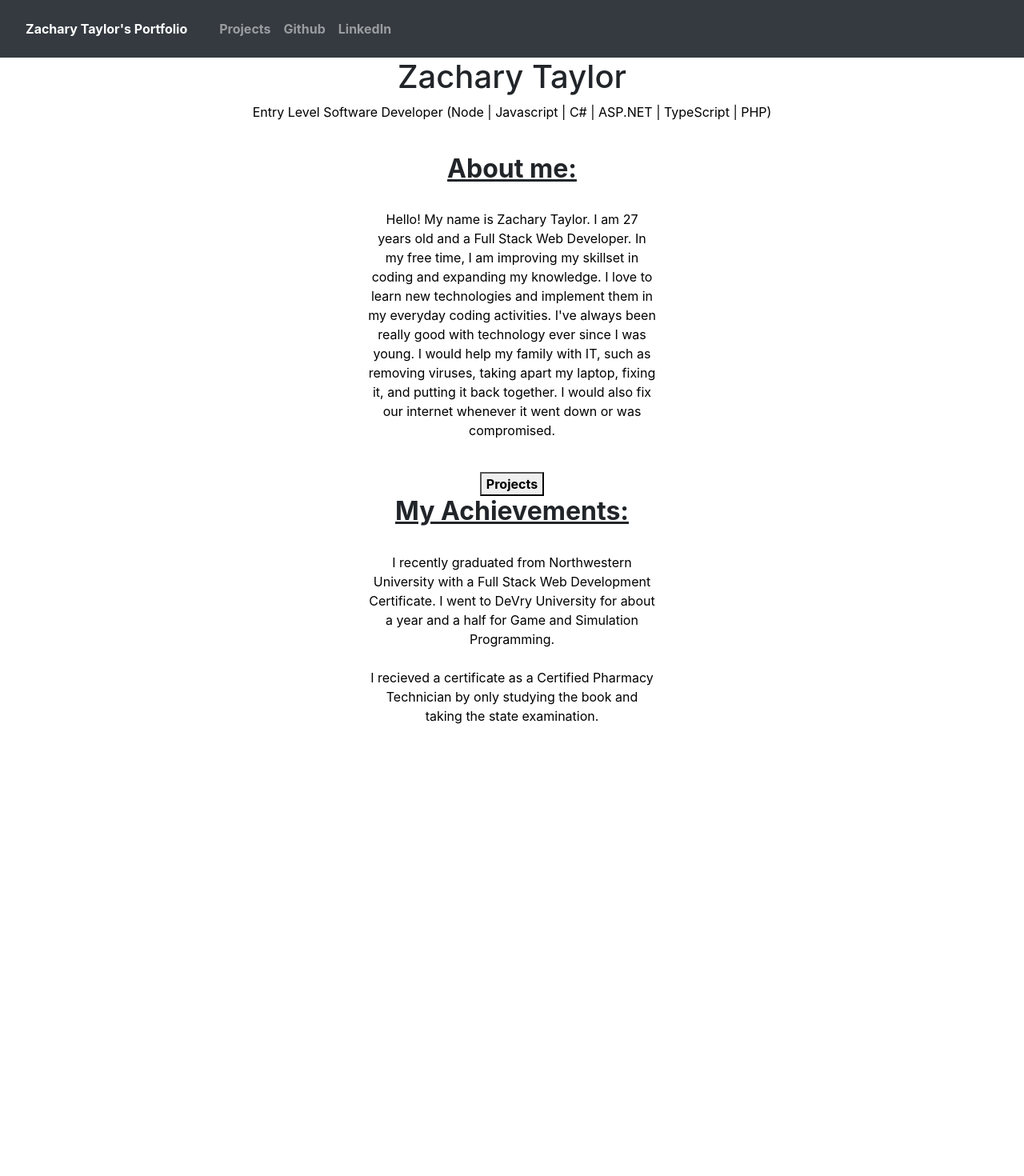
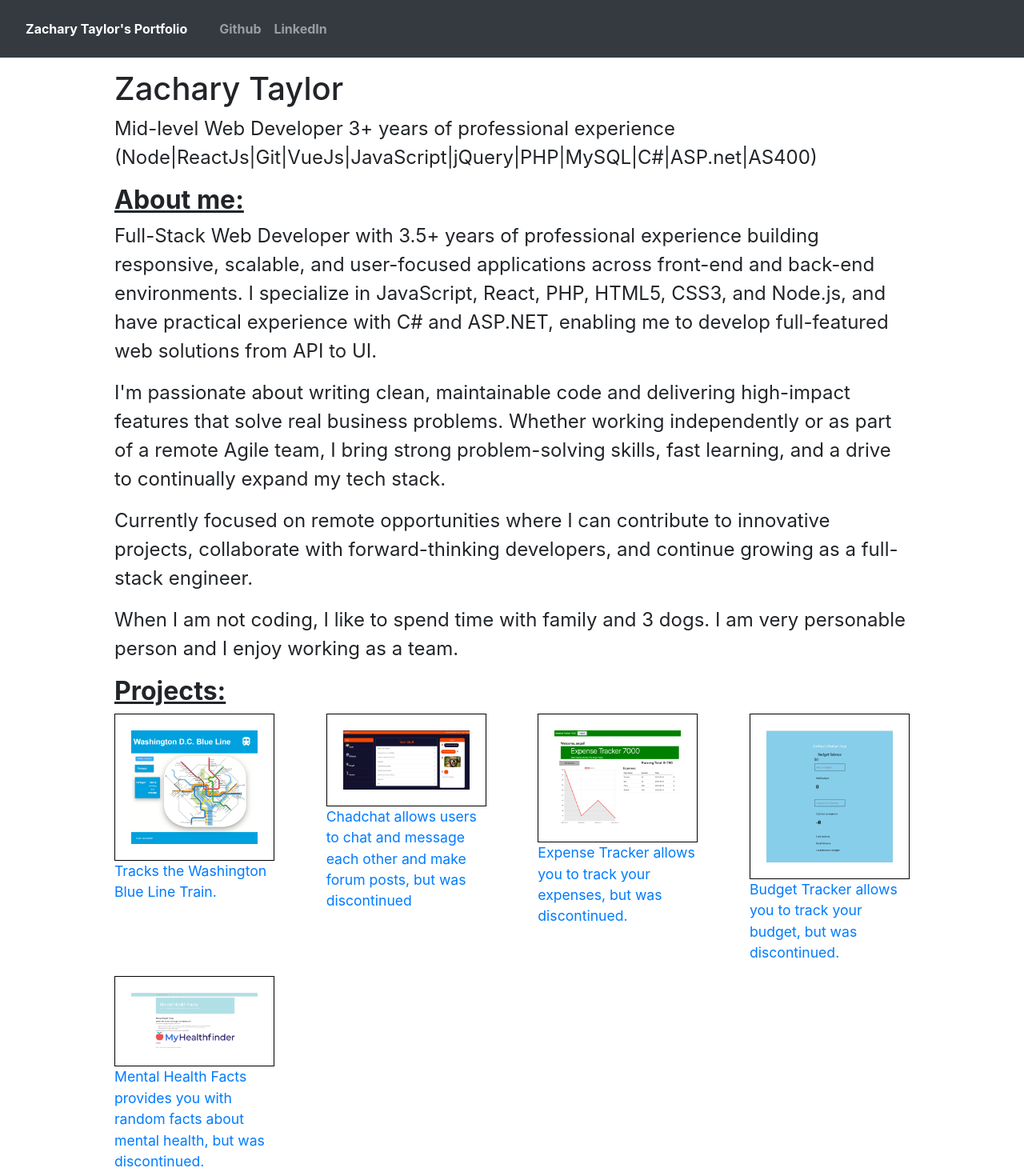
Before and after one commit to taylor67469/portfolio, a React (Create React App) app: page /#/ in a window 1280 px wide. Shown: the top 1470 px of the page at 80% size. Before the commit the page ends 923 px from the top, so only its background shows below. Built offline with nearby package versions, Linux system fonts and the light colour scheme.

Commit message:
Fixed portfolio.

```diff
--- a/src/components/homepage/homepage.css
+++ b/src/components/homepage/homepage.css
@@ -4,17 +4,9 @@
 .title{
     text-decoration: underline;
     font-weight: bold;
-    padding-left:20px;
-    padding-right: 20px;
+    text-align: left;
 }
-.box{
-    margin-left: auto;
-    margin-right:auto;
-    width: 400px;
-    padding-left:20px;
-    padding-right: 20px;
 
-}
 @media screen and (max-width: 600px) {
     .box {
         width: 300px;;
@@ -23,7 +15,52 @@
 .portfolioB{
 font-weight: bold;
 }
-h1, p{
-    padding-left:20px;
-    padding-right: 20px;
+
+.port-name{
+    text-align: left;
 }
+.port-cont{
+    padding:15px;
+    width:80%;
+    margin-left:auto;
+    margin-right: auto;
+    text-align: left;
+}
+p{
+    text-align: left;
+    font-size: 1.5em;
+
+  word-wrap: break-word;     /* For old browsers */
+  overflow-wrap: break-word; /* For modern browsers */
+  white-space: normal;       /* Make sure wrapping is allowed */
+}
+.project-cont{
+    display:flex;
+    flex-direction: row;
+    justify-content: space-between;
+    flex-wrap: wrap;
+}
+.blue{
+    display:flex;
+    flex-direction: column;
+
+}
+.proj-img{
+    width:200px;
+    height:100%;
+}
+.project-desc{
+    width:200px;
+    font-size: 1.1em;
+}
+.project-desc, .proj-img{
+    text-align: left;
+}
+a{
+    width: fit-content;
+
+}
+.box li{
+    text-align: left;
+    font-size: 1.53em;
+}
--- a/src/components/homepage/homepage.js
+++ b/src/components/homepage/homepage.js
@@ -3,35 +3,58 @@ import '../homepage/homepage.css'
 import { Link } from 'react-router-dom';
 import Projects from '../projects/projects'
 import React from 'react';
+import blueline from '../../assets/Screenshot (21).png'
+import chadchat from "../../assets/chadchat.png"
+import expense from "../../assets/expenseimg.png"
+import mental from "../../assets/mentalHealthSS.png"
+import budgApp from "../../assets/budgeappphoto.png"
 const Homepage=()=>{
     return(
         <div>
             <Navbar/>
-            <h1>Zachary Taylor</h1>
-            <p>
-                Entry Level Software Developer (Node | Javascript | C# | ASP.NET | TypeScript | PHP)
+            <div className="port-cont">
+            <h1 className="port-name">Zachary Taylor</h1>
+
+               <p className='box'> Mid-level Web Developer 3+ years of professional experience (Node|ReactJs|Git|VueJs|JavaScript|jQuery|PHP|MySQL|C#|ASP.net|AS400)</p>
+
+            <h2 className='title'>About me:</h2>
+
+            <p className='box'>Full-Stack Web Developer with 3.5+ years of professional experience building responsive, scalable, and user-focused applications across front-end and back-end environments. I specialize in JavaScript, React, PHP, HTML5, CSS3, and Node.js, and have practical experience with C# and ASP.NET, enabling me to develop full-featured web solutions from API to UI.
             </p>
-            <br/>
-            <h2 className='title'>About me:</h2>
-            <br/>
-            <p className='box'>Hello! My name is Zachary Taylor. I am 27 years old and a Full Stack Web Developer.
-            In my free time, I am improving my skillset in coding and expanding my knowledge. I love to learn new technologies and implement them in my everyday coding activities. I've
-            always been really good with technology ever since I was young. I would help my family with IT, such as removing viruses, taking apart my laptop, fixing it,
-            and putting it back together. I would also fix our internet whenever it went down or was compromised.
+            <p className='box'>I'm passionate about writing clean, maintainable code and delivering high-impact features that solve real business problems. Whether working independently or as part of a remote Agile team, I bring strong problem-solving skills, fast learning, and a drive to continually expand my tech stack.</p>
+            <p className='box'>Currently focused on remote opportunities where I can contribute to innovative projects, collaborate with forward-thinking developers, and continue growing as a full-stack engineer.</p>
+            <p className='box'>When I am not coding, I like to spend time with family and 3 dogs. I am very personable person and I enjoy working as a team.</p>
+            <h2 className='title'>Projects:</h2>
+            <div className='project-cont'>
 
-            </p>
-            <br/>
-            <Link to ="/projects"><button className='portfolioB'>Projects</button></Link>
-            <br/>
+        <a href='#/projects/blue'><div className=''>
+        <img className="proj-img" src={blueline}/>
+        <p className="project-desc">Tracks the Washington Blue Line Train.</p>
+        </div></a>
+        <a href='#/projects/chad'><div className=''>
+        <img className="proj-img" src={chadchat}/>
+        <p className="project-desc">Chadchat allows users to chat and message each other and make forum posts, but was discontinued</p>
+        </div></a>
+        <a href='#/projects/expense'><div className=''>
+        <img className="proj-img" src={expense}/>
+        <p className="project-desc">Expense Tracker allows you to track your expenses, but was discontinued.</p>
+        </div></a>
+        <a href='#/projects/budgetApp'><div className=''>
+        <img className="proj-img" src={budgApp}/>
+        <p className="project-desc">Budget Tracker allows you to track your budget, but was discontinued.</p>
+        </div></a>
+        <a href='#/projects/mental'><div className=''>
+        <img className="proj-img" src={mental}/>
+        <p className="project-desc">Mental Health Facts provides you with random facts about mental health, but was discontinued.</p>
+        </div></a>
+</div>
             <h2 className='title'>My Achievements:</h2>
-            <br/>
-            <p className='box'>
-            I recently graduated from Northwestern University with a Full Stack Web Development Certificate.
-            I went to DeVry University for about a year and a half for Game and Simulation Programming.
-            <br/>
-            <br/>
-            I recieved a certificate as a Certified Pharmacy Technician by only studying the book and taking the state examination.
-            </p>
+            <ul className='box'>
+            <li>Transformed legacy codebase into a modern, scalable architecture, significantly improving system performance and maintainability.</li>
+            <li>Expanded a basic quoting tool into a comprehensive enterprise infrastructure, enhancing business capabilities and supporting company-wide growth.</li>
+            <li>Earned Certified Pharmacy Technician credential by independently mastering the material and passing the state exam on the first attempt, demonstrating strong self-discipline and initiative.</li>
+            </ul>
+            </div>
         </div>
     )
 }
--- a/src/components/navbar/navbar.js
+++ b/src/components/navbar/navbar.js
@@ -10,9 +10,7 @@ const Navbar=()=>{
   </button>
   <div className="collapse navbar-collapse navbar" id="navbarNav">
     <ul className="navbar-nav">
-      <li className="nav-item">
-        <a className="nav-link" href="#/projects">Projects</a>
-      </li>
+
       <li className="nav-item">
         <a className="nav-link" href="https://github.com/taylor67469">Github</a>
       </li>
--- a/src/components/projects/budgetApp/budgetApp.js
+++ b/src/components/projects/budgetApp/budgetApp.js
@@ -4,18 +4,17 @@ const BudgetApp=()=>{
     return(
         <div>
         <Navbar/>
-        <br/>
-        <br/>
+        <div className='port-cont'>
         <img src={budget}/>
         <div className='par'>
         <p>A brilliant web application for tracking your budget.</p>
-        <br/>
+
         <p>This application designed for mobile uses LocalStorage, React-native, and TypeScript to track, save, and reset your budget.</p>
-        <br/>
-        <br/>
+
         <p>Link: <a href="https://github.com/taylor67469/budgeApp">Github</a></p>
-        <p>Web: <a href="https://budgeeapp.herokuapp.com/">Web</a></p>
+        <p>Web: discontinued</p>
         <p>Stack: LocalStorage, React-native, TypeScript</p>
+    </div>
     </div>
         </div>)
 }
--- a/src/components/projects/mental/mental.js
+++ b/src/components/projects/mental/mental.js
@@ -4,18 +4,17 @@ const Mental=()=>{
     return(
         <div>
         <Navbar/>
-        <br/>
-        <br/>
+        <div className='port-cont'>
         <img src={mental}/>
         <div className='par'>
         <p>A brilliant web application for learning new random facts about mental health.</p>
-        <br/>
+
         <p>This application utilizies the myhealthfinder API  to create random facts about mental health.</p>
-        <br/>
-        <br/>
+
         <p>Link: <a href="https://github.com/taylor67469/MentalHealth">Github</a></p>
-        <p>Web: <a href="http://mentalhealthfacts.azurewebsites.net/">Web</a></p>
+        <p>Web: discontinued</p>
         <p>Stack: .NET, Jquery, C#, External myhealthfinder API</p>
+    </div>
     </div>
         </div>)
 }
--- a/src/components/projects/projects.css
+++ b/src/components/projects/projects.css
@@ -8,18 +8,18 @@ img{
     border-style: solid;
     border-width: 1px;
 }
-.blue{
+/* .blue{
     padding-left: 20px;
     padding-right: 20px;
     margin-left: auto;
     margin-right:auto;
-}
-p{
+} */
+/* p{
     padding-left: 20px;
     padding-right: 20px;
     text-decoration: none;
     color: black;
-}
+} */
 @media screen and (max-width: 600px) {
     img {
       width: 50%;
--- a/src/components/projects/projects.js
+++ b/src/components/projects/projects.js
@@ -13,29 +13,27 @@ const Projects=()=>{
         <br/>
         <br/>
         <h3>Javascript/React Projects</h3>
-        <div className='projC'>
-        <a href='#/projects/blue'><div className='blue'>
-        <img src={blueline}/>
-        <p>This project tracks the Washington Blue Line Train.</p>
+        <div className='project-cont'>
+
+                <a href='#/projects/blue'><div className=''>
+                <img className="proj-img" src={blueline}/>
+                <p className="project-desc">Tracks the Washington Blue Line Train.</p>
                 </div></a>
-        <a href='#/projects/chad'><div className='chad'>
-        <img src={chadchat}/>
-        <p>This project allows users to chat and message each other and make forum posts.</p>
+                <a href='#/projects/chad'><div className=''>
+                <img className="proj-img" src={chadchat}/>
+                <p className="project-desc">Chadchat allows users to chat and message each other and make forum posts, but was discontinued</p>
                 </div></a>
-        <a href='#/projects/expense'><div className='expense'>
-        <img src={expense}/>
-        <p>This project allows you to track your expenses.</p>
+                <a href='#/projects/expense'><div className=''>
+                <img className="proj-img" src={expense}/>
+                <p className="project-desc">Expense Tracker allows you to track your expenses, but was discontinued.</p>
                 </div></a>
-        <a href='#/projects/budgetApp'><div className='budget'>
-        <img src={budgApp}/>
-        <p>This project allows you to track your budget.</p>
+                <a href='#/projects/budgetApp'><div className=''>
+                <img className="proj-img" src={budgApp}/>
+                <p className="project-desc">Budget Tracker allows you to track your budget, but was discontinued.</p>
                 </div></a>
-        <br/>
-        <br/>
-        <h3>ASP.NET/C# Projects</h3>
-        <a href='#/projects/mental'><div className='mental'>
-        <img src={mental}/>
-        <p>This project provides you with random facts about mental health.</p>
+                <a href='#/projects/mental'><div className=''>
+                <img className="proj-img" src={mental}/>
+                <p className="project-desc">Mental Health Facts provides you with random facts about mental health, but was discontinued.</p>
                 </div></a>
         </div>
         </div>
```
Also changed, not shown: src/components/projects/blue/blue.js (+6 -7 lines), src/components/projects/chad/chad.js (+6 -7 lines), src/components/projects/expense/expense.js (+4 -8 lines). Lines whose indentation alone changed are shown as unchanged.
